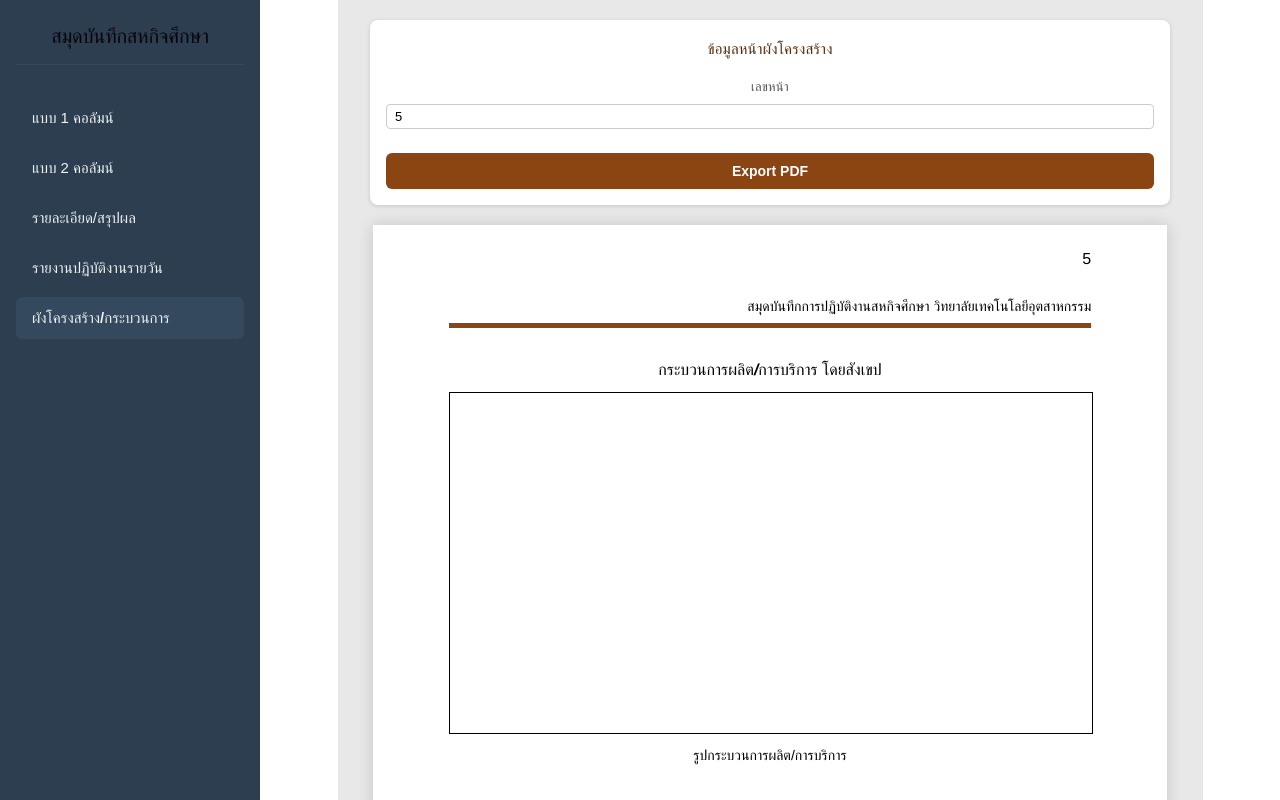
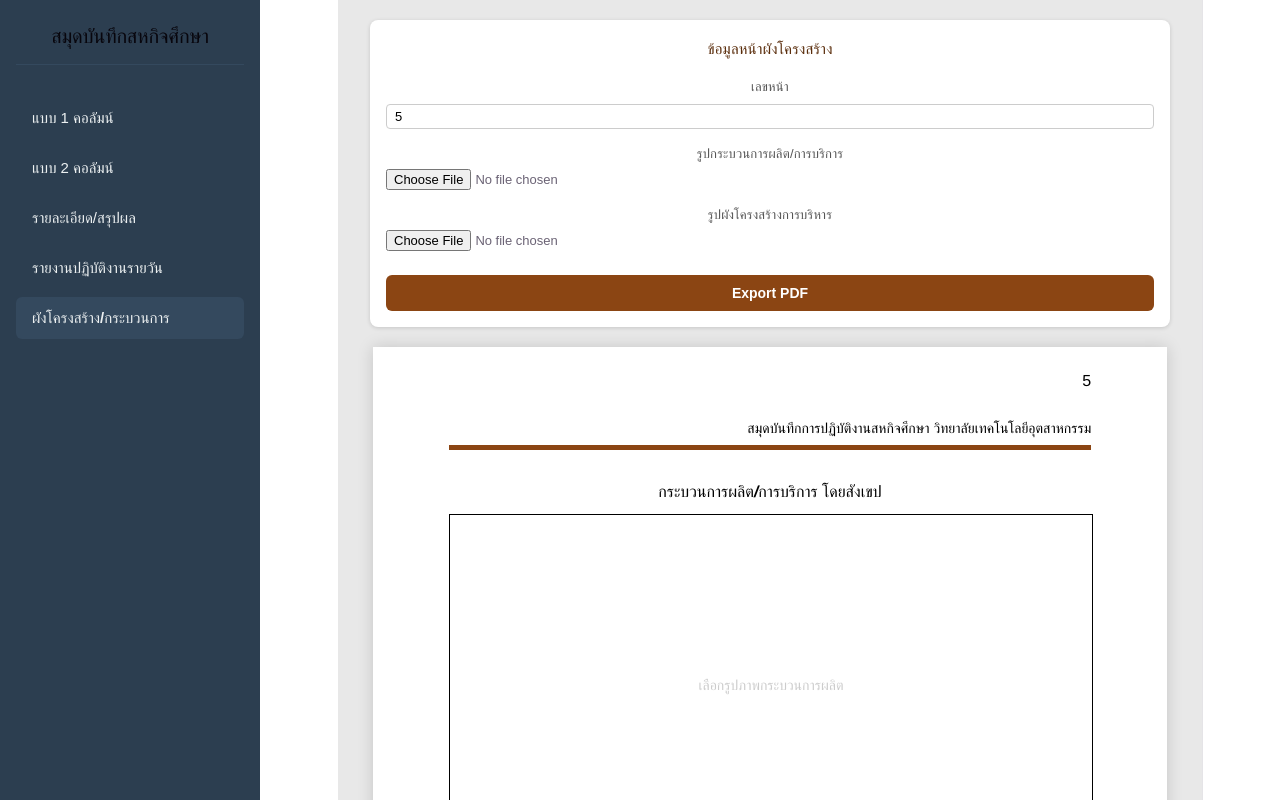
Before and after one commit to Tanongsak-BKK/training, a React (Vite) app: page / in a window 1280 px wide. Both pictures are taken after a click on the button "ผังโครงสร้าง/กระบวนการ". Shown: the top 800 px of the page. Built offline with nearby package versions, Linux system fonts and the light colour scheme.

Commit message:
Update DailyWorkplaceProcessPage.jsx

```diff
--- a/src/page/DailyWorkplaceProcessPage.jsx
+++ b/src/page/DailyWorkplaceProcessPage.jsx
@@ -5,7 +5,20 @@ export default function DailyWorkplaceProcessPage() {
 
   const [data, setData] = useState({
     page: "5",
+    processImage: null,
+    orgImage: null,
   });
+
+  const handleImageChange = (e, field) => {
+    const file = e.target.files[0];
+    if (file) {
+      const reader = new FileReader();
+      reader.onloadend = () => {
+        setData(prev => ({ ...prev, [field]: reader.result }));
+      };
+      reader.readAsDataURL(file);
+    }
+  };
 
   const exportPDF = () => {
     const filename = "กระบวนการผลิตและผังโครงสร้าง.pdf";
@@ -63,6 +76,46 @@ export default function DailyWorkplaceProcessPage() {
               onChange={(e) => setData({ ...data, page: e.target.value })}
               style={{ border: "1px solid #ccc", borderRadius: 4, padding: "4px 8px", width: "100%", fontSize: 13, boxSizing: "border-box" }}
             />
+          </div>
+
+          <div style={{ marginBottom: 12 }}>
+            <label style={{ fontSize: 13, display: "block", marginBottom: 2, color: "#555" }}>รูปกระบวนการผลิต/การบริการ</label>
+            <div style={{ display: "flex", gap: "8px", alignItems: "center" }}>
+              <input
+                type="file"
+                accept="image/*"
+                onChange={(e) => handleImageChange(e, "processImage")}
+                style={{ fontSize: 13, flex: 1 }}
+              />
+              {data.processImage && (
+                <button
+                  onClick={() => setData({ ...data, processImage: null })}
+                  style={{ padding: "4px 8px", fontSize: 11, background: "#ff4d4f", color: "#fff", border: "none", borderRadius: 4, cursor: "pointer" }}
+                >
+                  ลบรูป
+                </button>
+              )}
+            </div>
+          </div>
+
+          <div style={{ marginBottom: 12 }}>
+            <label style={{ fontSize: 13, display: "block", marginBottom: 2, color: "#555" }}>รูปผังโครงสร้างการบริหาร</label>
+            <div style={{ display: "flex", gap: "8px", alignItems: "center" }}>
+              <input
+                type="file"
+                accept="image/*"
+                onChange={(e) => handleImageChange(e, "orgImage")}
+                style={{ fontSize: 13, flex: 1 }}
+              />
+              {data.orgImage && (
+                <button
+                  onClick={() => setData({ ...data, orgImage: null })}
+                  style={{ padding: "4px 8px", fontSize: 11, background: "#ff4d4f", color: "#fff", border: "none", borderRadius: 4, cursor: "pointer" }}
+                >
+                  ลบรูป
+                </button>
+              )}
+            </div>
           </div>
 
           <button
@@ -124,8 +177,12 @@ export default function DailyWorkplaceProcessPage() {
             <div style={{ fontSize: "16px", fontWeight: "bold", fontStyle: "italic", marginBottom: "2mm" }}>
               กระบวนการผลิต/การบริการ โดยสังเขป
             </div>
-            <div style={{ border: "1px solid #000", width: "100%", height: "90mm", display: "flex", alignItems: "center", justifyContent: "center", position: "relative" }}>
-               {/* Box for image */}
+            <div style={{ border: "1px solid #000", width: "100%", height: "90mm", display: "flex", alignItems: "center", justifyContent: "center", position: "relative", overflow: "hidden" }}>
+               {data.processImage ? (
+                 <img src={data.processImage} alt="Process" style={{ width: "100%", height: "100%", objectFit: "contain" }} />
+               ) : (
+                 <span style={{ color: "#ccc", fontSize: "14px" }}>เลือกรูปภาพกระบวนการผลิต</span>
+               )}
             </div>
             <div style={{ textAlign: "center", fontSize: "14px", marginTop: "2mm" }}>
               รูปกระบวนการผลิต/การบริการ
@@ -137,8 +194,12 @@ export default function DailyWorkplaceProcessPage() {
             <div style={{ fontSize: "16px", fontWeight: "bold", fontStyle: "italic", marginBottom: "2mm" }}>
               ผังโครงสร้างการบริหารของสถานปฏิบัติงาน
             </div>
-            <div style={{ border: "1px solid #000", width: "100%", height: "90mm", display: "flex", alignItems: "center", justifyContent: "center", position: "relative" }}>
-               {/* Box for image */}
+            <div style={{ border: "1px solid #000", width: "100%", height: "90mm", display: "flex", alignItems: "center", justifyContent: "center", position: "relative", overflow: "hidden" }}>
+               {data.orgImage ? (
+                 <img src={data.orgImage} alt="Org Chart" style={{ width: "100%", height: "100%", objectFit: "contain" }} />
+               ) : (
+                 <span style={{ color: "#ccc", fontSize: "14px" }}>เลือกรูปภาพผังโครงสร้าง</span>
+               )}
             </div>
             <div style={{ textAlign: "center", fontSize: "14px", marginTop: "2mm" }}>
               รูปผังโครงสร้างการบริหาร
```
